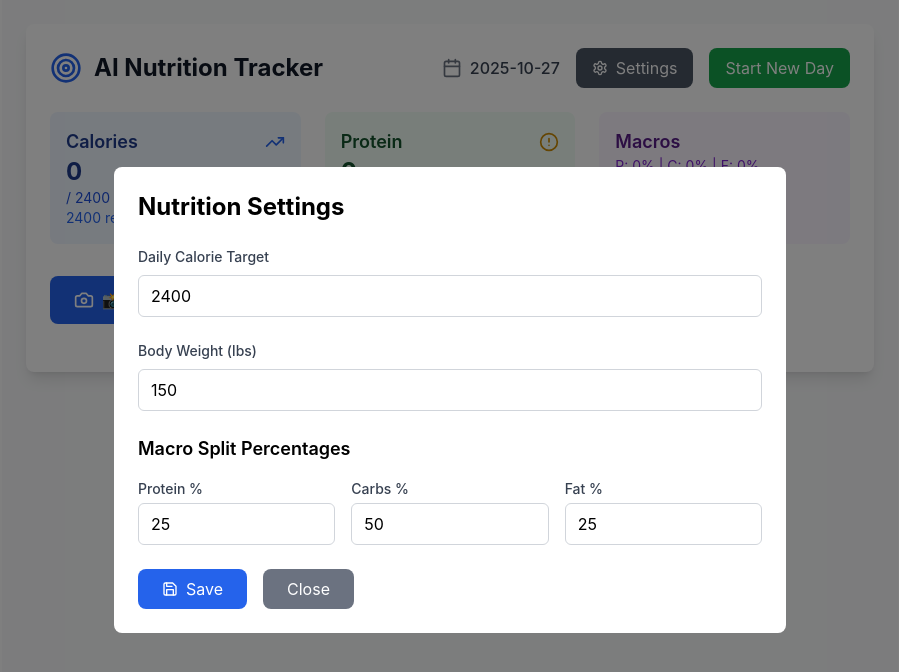
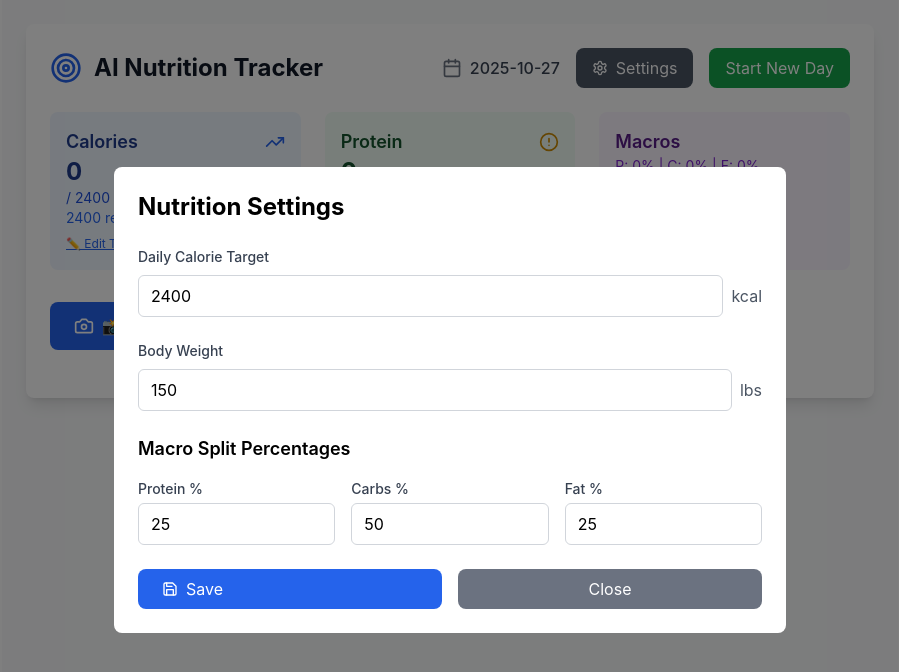
Before and after one commit to h34ter/ai-calorie-counter, a Next.js app: page / in a window 1280 px wide. Both pictures are taken after a click on the button "Settings". Shown: the top 672 px of the page, without its empty margins (190-1089 px from the left). Built offline with nearby package versions, Linux system fonts and the light colour scheme.

Commit message:
Update NutritionTracker.jsx

```diff
--- a/components/NutritionTracker.jsx
+++ b/components/NutritionTracker.jsx
@@ -1,5 +1,5 @@
 'use client';
-import React, { useState, useRef } from 'react';
+import React, { useState, useRef, useEffect } from 'react';
 import { Calendar, Target, TrendingUp, CheckCircle, AlertCircle, Settings, Save, Camera, Upload, Loader } from 'lucide-react';
 
 const INITIAL_USER_CONFIG = {
@@ -42,6 +42,24 @@
   const [cameraStream, setCameraStream] = useState(null);
   const [isAnalyzing, setIsAnalyzing] = useState(false);
   const [analysisError, setAnalysisError] = useState(null);
+
+  // ---- PERSIST DATA TO LOCALSTORAGE ----
+  useEffect(() => {
+    const savedConfig = localStorage.getItem('userConfig');
+    const savedMeals = localStorage.getItem('meals');
+    if (savedConfig) setUserConfig(JSON.parse(savedConfig));
+    if (savedMeals) setMeals(JSON.parse(savedMeals));
+  }, []);
+
+  // Save user config whenever it changes
+  useEffect(() => {
+    localStorage.setItem('userConfig', JSON.stringify(userConfig));
+  }, [userConfig]);
+
+  // Save meals whenever they change
+  useEffect(() => {
+    localStorage.setItem('meals', JSON.stringify(meals));
+  }, [meals]);
 
   const startCamera = async () => {
     try {
@@ -412,6 +430,12 @@
             <p className="text-2xl font-bold text-blue-900">{dailyData.totals.kcal}</p>
             <p className="text-sm text-blue-700">/ {dailyData.targets.kcal} target</p>
             <p className="text-sm text-blue-600">{dailyData.remaining.kcal} remaining</p>
+            <button
+              onClick={() => setShowSettings(true)}
+              className="text-xs text-blue-600 hover:text-blue-800 mt-2 underline"
+            >
+              ✏️ Edit Target
+            </button>
           </div>
 
           <div className="bg-green-50 p-4 rounded-lg">
@@ -463,22 +487,28 @@
               <div className="space-y-6">
                 <div>
                   <label className="block text-sm font-medium text-gray-700 mb-2">Daily Calorie Target</label>
+                  <div className="flex items-center space-x-2">
                     <input
                       type="number"
                       value={userConfig.targets.daily_calories_kcal}
                       onChange={(e) => updateTargets({ daily_calories_kcal: parseInt(e.target.value) || 0 })}
-                    className="w-full px-3 py-2 border border-gray-300 rounded-md focus:outline-none focus:ring-2 focus:ring-blue-500"
+                      className="flex-1 px-3 py-2 border border-gray-300 rounded-md focus:outline-none focus:ring-2 focus:ring-blue-500"
                     />
+                    <span className="text-gray-600">kcal</span>
+                  </div>
                 </div>
 
                 <div>
-                  <label className="block text-sm font-medium text-gray-700 mb-2">Body Weight (lbs)</label>
+                  <label className="block text-sm font-medium text-gray-700 mb-2">Body Weight</label>
+                  <div className="flex items-center space-x-2">
                     <input
                       type="number"
                       value={userConfig.body_weight_lb}
                       onChange={(e) => updateUserConfig({ body_weight_lb: parseFloat(e.target.value) || 0 })}
-                    className="w-full px-3 py-2 border border-gray-300 rounded-md focus:outline-none focus:ring-2 focus:ring-blue-500"
+                      className="flex-1 px-3 py-2 border border-gray-300 rounded-md focus:outline-none focus:ring-2 focus:ring-blue-500"
                     />
+                    <span className="text-gray-600">lbs</span>
+                  </div>
                 </div>
 
                 <div>
@@ -533,14 +563,14 @@
               <div className="flex space-x-4 mt-6">
                 <button
                   onClick={() => setShowSettings(false)}
-                  className="flex items-center space-x-2 px-6 py-2 bg-blue-600 text-white rounded-lg hover:bg-blue-700 transition-colors"
+                  className="flex items-center space-x-2 px-6 py-2 bg-blue-600 text-white rounded-lg hover:bg-blue-700 transition-colors flex-1"
                 >
                   <Save className="h-4 w-4" />
                   <span>Save</span>
                 </button>
                 <button
                   onClick={() => setShowSettings(false)}
-                  className="px-6 py-2 bg-gray-500 text-white rounded-lg hover:bg-gray-600 transition-colors"
+                  className="px-6 py-2 bg-gray-500 text-white rounded-lg hover:bg-gray-600 transition-colors flex-1"
                 >
                   Close
                 </button>
```
Lines whose indentation alone changed are shown as unchanged.
